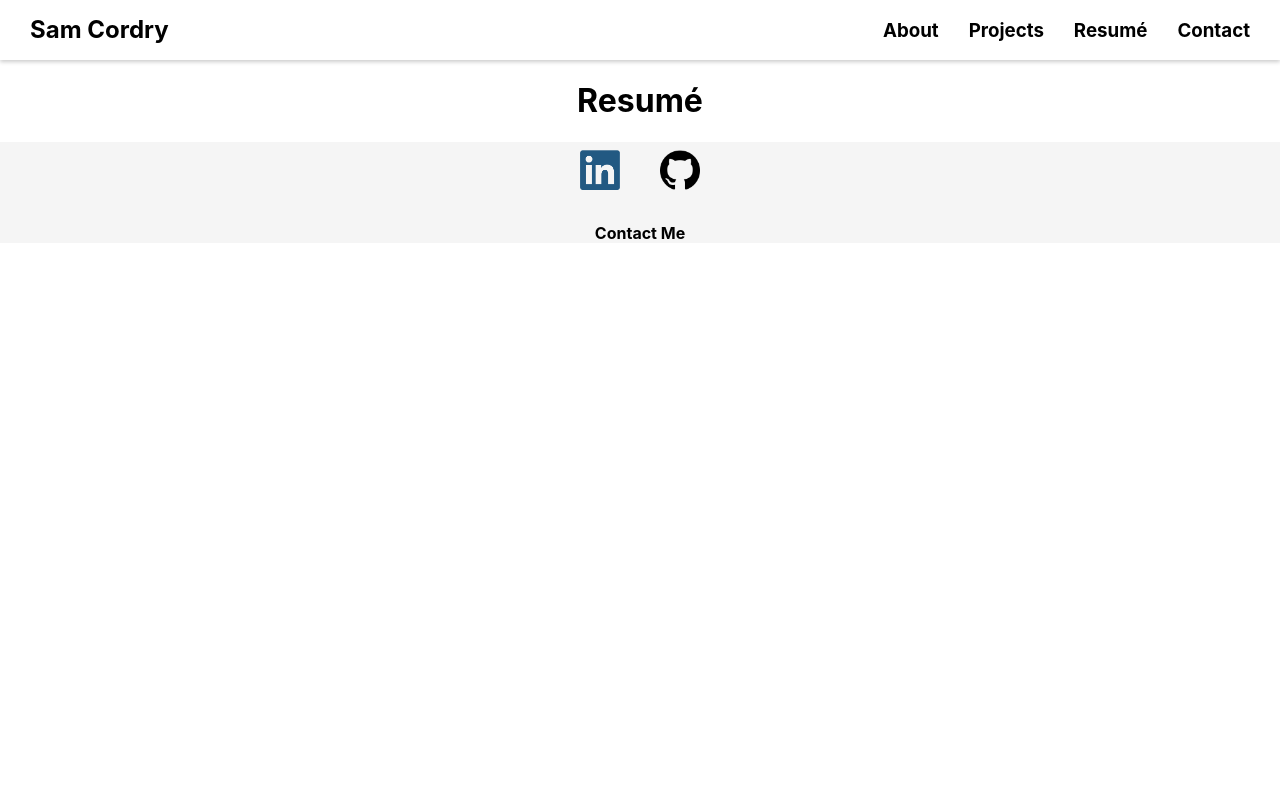
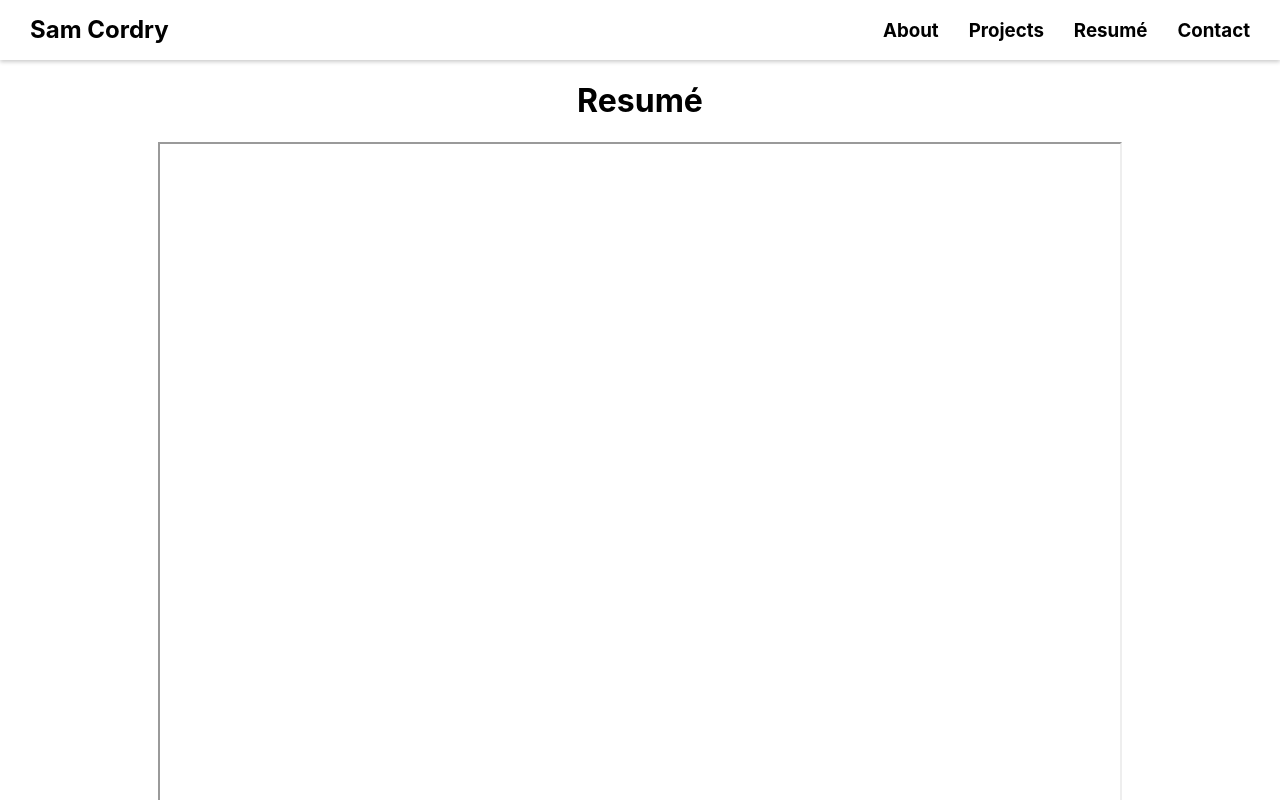
Before and after one commit to Sam-Cordry/personal-website, a React (Create React App) app: page /resume in a window 1280 px wide. Shown: the top 800 px of the page. Built offline with nearby package versions, Linux system fonts and the light colour scheme.

Commit message:
Added resumé page

```diff
--- a/src/index.css
+++ b/src/index.css
@@ -46,6 +46,7 @@ a:link, a:visited, a:hover, a:active {
 
 .footer {
   background-color: #f5f5f5;
+  padding-bottom: 10px;
 }
 
 .footer-logos {
@@ -63,4 +64,5 @@ a:link, a:visited, a:hover, a:active {
 
 .footer-contact {
   color: black;
+  margin-bottom: 0px;
 }
--- a/src/pages/Resumé.js
+++ b/src/pages/Resumé.js
@@ -1,9 +1,11 @@
 import React from "react";
+import Cordry_Resume from "../Cordry_Resume.pdf"
 
 export default function Resumé() {
     return (
         <div className="resumé">
             <h1>Resumé</h1>
+            <iframe src={Cordry_Resume} title="Cordry_Resumé" width="75%" height="800px"></iframe>
         </div>
     )
 }
```
Also changed, not shown: 1 other file (tests, documents, lock files or other folders).
